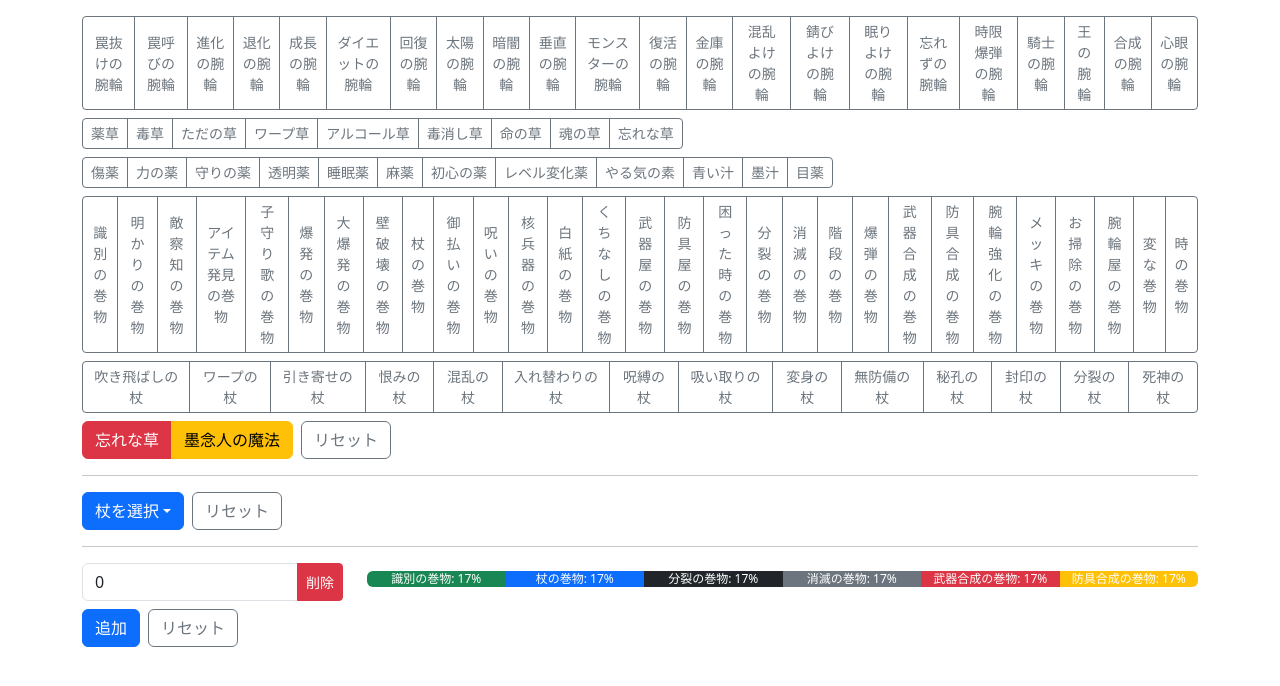
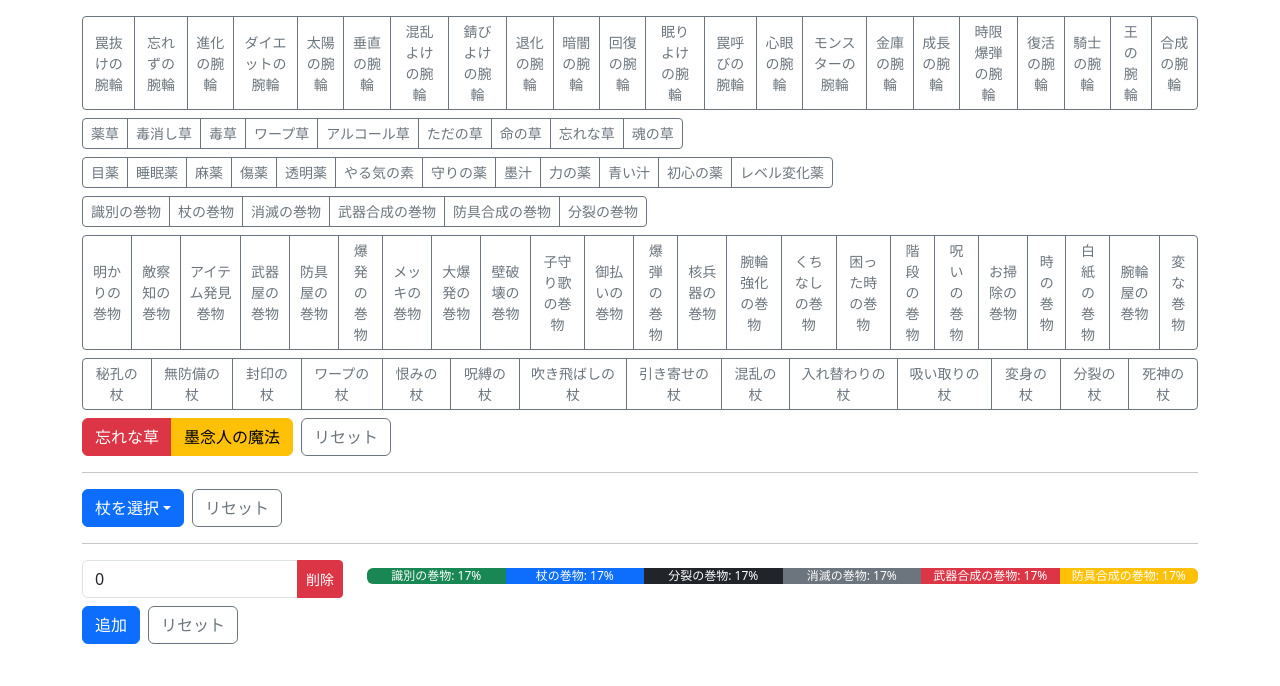
Before and after one commit to amylase/fdun2assist, a React (Vite) app: page / in a window 1280 px wide. Shown: the top 686 px of the page. Built offline with nearby package versions, Linux system fonts and the light colour scheme.

Commit message:
split scroll

```diff
--- a/src/components/IdentificationStatus.tsx
+++ b/src/components/IdentificationStatus.tsx
@@ -1,6 +1,5 @@
-import { Category } from '../model/item'
 import Button from 'react-bootstrap/esm/Button'
-import { IdentifiableItemName, identifiableItems, IdentificationState, gameStartState, useIdentificationStatus } from '../contexts/IdentificationStatus';
+import { IdentifiableItemName, identifiableItems, IdentificationState, gameStartState, useIdentificationStatus, IdentifiableItem } from '../contexts/IdentificationStatus';
 import { ButtonGroup } from 'react-bootstrap';
 
 
@@ -61,11 +60,10 @@ function IdentificationStatus() {
         '忘却': 'danger',
         '忘れたかも': 'warning'
     }
-    function CategoryItems({ category }: { category: Category }) {
+    function CategoryItems({ items }: { items: IdentifiableItem[] }) {
         return (
             <ButtonGroup size='sm' className='mb-2'>
-                {identifiableItems
-                    .filter(item => item.category === category)
+                {items
                     .map(item => (
                         <Button
                             key={item.name}
@@ -80,13 +78,18 @@ function IdentificationStatus() {
         );
     }
 
+    function itemComparator(a: IdentifiableItem, b: IdentifiableItem) {
+        return b.probability - a.probability;
+    }
+
     return (
         <>
-            <CategoryItems category="腕輪" />
-            <CategoryItems category="草" />
-            <CategoryItems category="薬" />
-            <CategoryItems category="巻物" />
-            <CategoryItems category="杖" />
+            <CategoryItems items={identifiableItems.filter(item => item.category === "腕輪").sort(itemComparator)}/>
+            <CategoryItems items={identifiableItems.filter(item => item.category === "草").sort(itemComparator)}/>
+            <CategoryItems items={identifiableItems.filter(item => item.category === "薬").sort(itemComparator)}/>
+            <CategoryItems items={identifiableItems.filter(item => item.category === "巻物" && item.isSelectable).sort(itemComparator)}/>
+            <CategoryItems items={identifiableItems.filter(item => item.category === "巻物" && !item.isSelectable).sort(itemComparator)}/>
+            <CategoryItems items={identifiableItems.filter(item => item.category === "杖").sort(itemComparator)}/>
             <ButtonGroup>
                 <Button variant='danger' onClick={handleWasurena}>忘れな草</Button>
                 <Button variant='warning' onClick={handleBokunenjin}>墨念人の魔法</Button>
--- a/src/contexts/IdentificationStatus.tsx
+++ b/src/contexts/IdentificationStatus.tsx
@@ -3,6 +3,7 @@ import { items } from "../model/item";
 import { useStorage } from '../hooks/useStorage';
 
 export const identifiableItems = items.filter(item => item.isIdentifiable)
+export type IdentifiableItem = typeof identifiableItems[number]
 export type IdentifiableItemName = typeof identifiableItems[number]['name']
 export type IdentificationState = '識別済' | '未識別' | '忘却' | '忘れたかも'
 
--- a/src/model/item.ts
+++ b/src/model/item.ts
@@ -544,7 +544,7 @@ const _scrolls = [
         "isSelectable": false
     },
     {
-        "name": "アイテム発見の巻物",
+        "name": "アイテム発見巻物",
         "probability": 0.01257157,
         "isSelectable": false
     },
@@ -767,4 +767,5 @@ const stones: StoneData[] = _stones.map((stone) => ({
 }));
 
 export type Item = typeof items[number];
+export type ItemName = typeof items[number]['name'];
 export const items = [...weapons, ...armors, ...bracelets, ...firearms, ...foods, ...grasses, ...medicines, ...scrolls, ...staffs, ...stones] as const satisfies readonly ItemData[];
```
